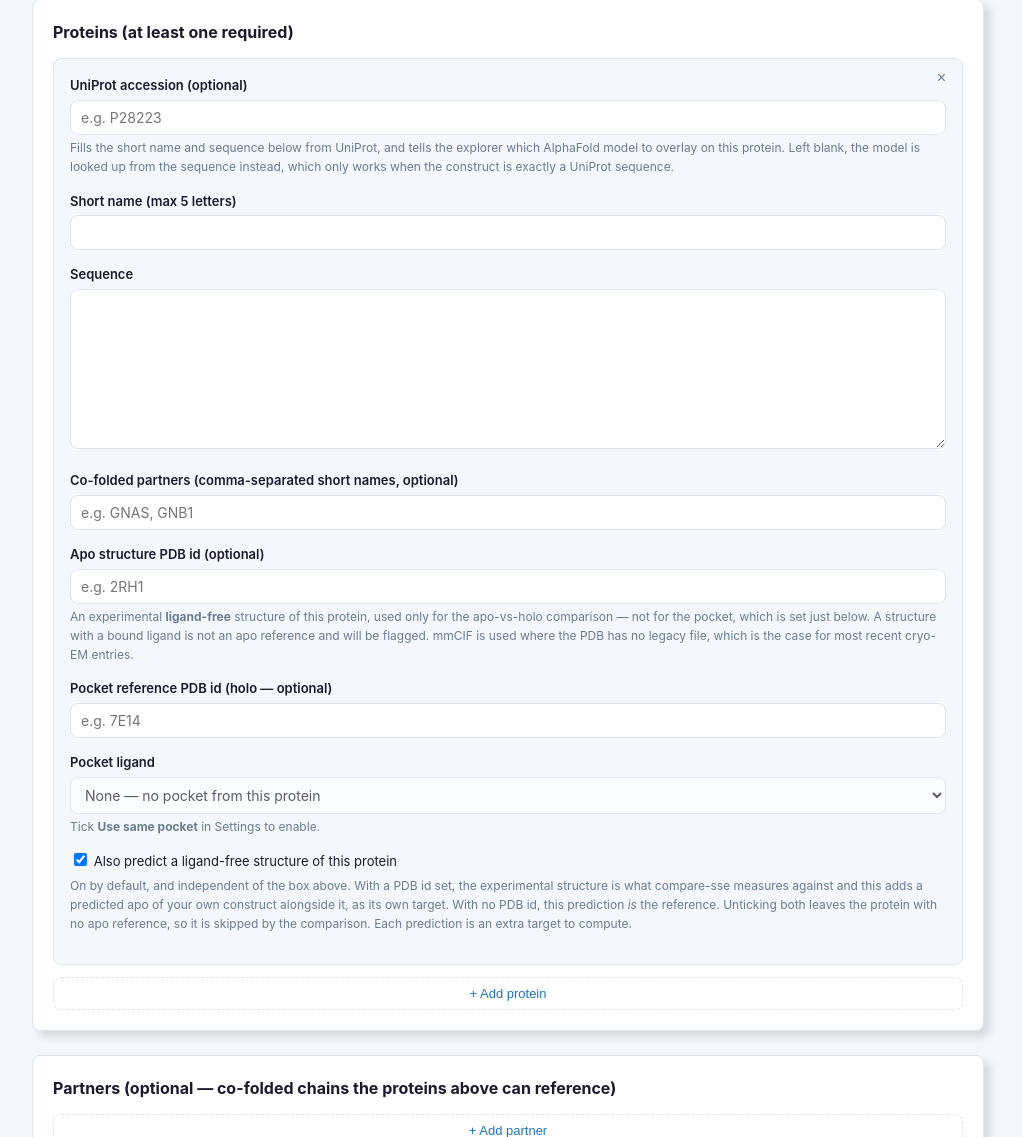
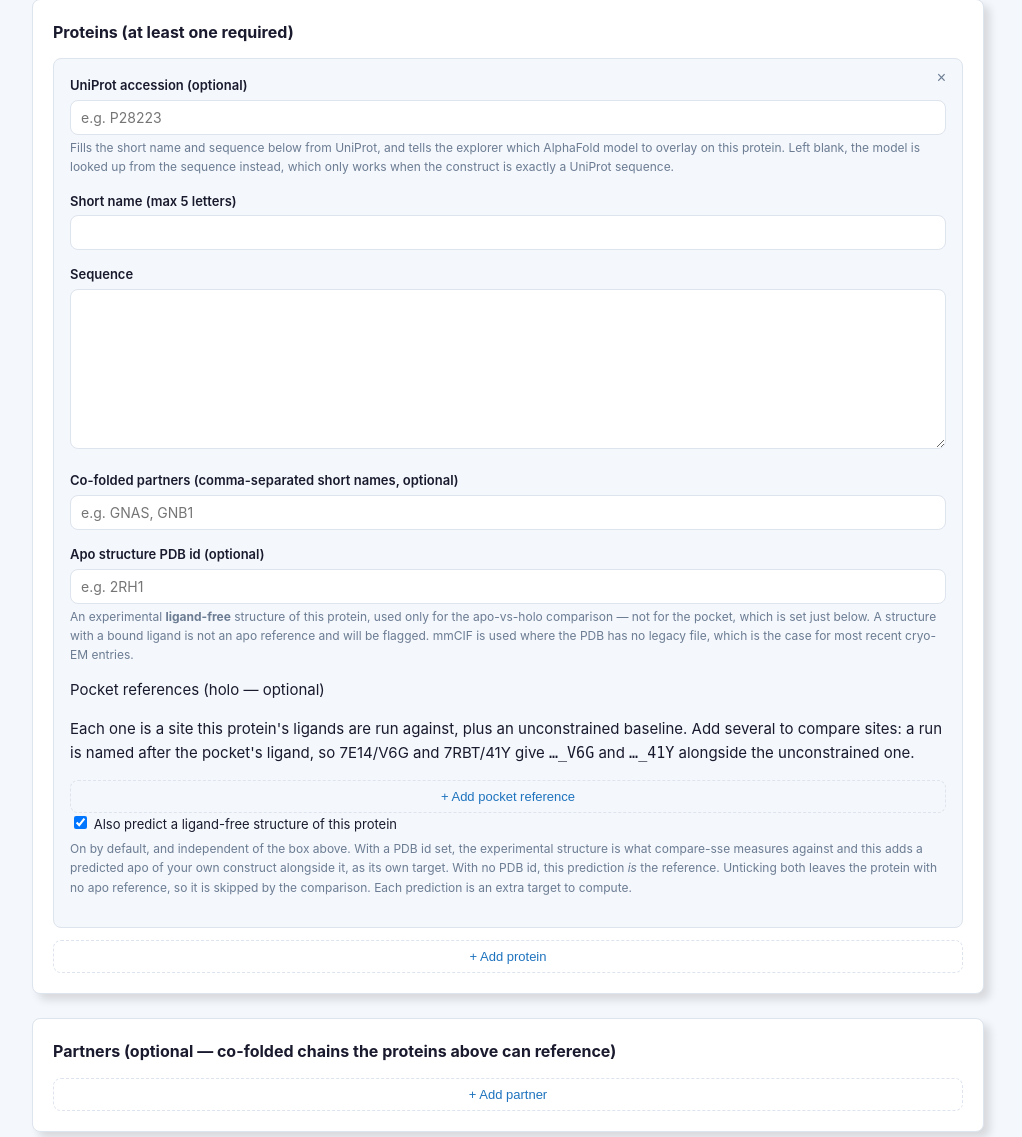
Before and after one commit to bellcheddar/BoltzMaker, a Flask app: page /new in a window 1280 px wide. Shown: the part 583-1720 px from the top of the page, without its empty margins (132-1154 px from the left). Run offline with Flask 3, Linux system fonts and the light colour scheme.

Commit message:
Let a protein carry several pocket references
One field per protein only gave a matrix by accident: it worked for two receptors
each naming one site, because every site was applied to every protein, but that
was invisible in the form and gave no way to compare two sites on a single
protein. Each protein now has a repeatable list with an "+ Add pocket reference"
button, and each entry is applied to the protein that named it.

Pocket rows repeat inside repeating protein rows, so position cannot say who owns
one once a row is added or removed. Each carries `pocket_owner[]`, the ordinal of
its protein row, restamped on every change and again on submit -- the same
reasoning as protein_apo_predict[], and tested by putting a pocket on the second
protein and asserting it does not land on the first.

Two references on one protein sharing a ligand code are refused, because target
stems are keyed by that code and would collide.

Co-Authored-By: Claude Opus 5 <noreply@anthropic.com>
Claude-Session: https://claude.ai/code/session_013Berx5YBoFWtvXMTRmrJd9

```diff
--- a/web/static/js/wizard.js
+++ b/web/static/js/wizard.js
@@ -247,85 +247,113 @@ var BoltzWizard = (function () {
   });
 })();
 
-/* "Use same pocket": list the ligands in each PROTEIN row's holo reference and let
-   the user pick which one names a site to test.
+/* "Use same pocket": repeatable pocket references on each protein row.
 
-   Every site named across all proteins is run against every protein, so two proteins
-   each naming one gives the full matrix. Waters, ions, buffers, sugars and lipids are
-   filtered server-side in pocket.py, so this file never has to know that cholesterol
-   is not a ligand -- and an empty list is a real answer that gets said out loud.  */
+   Each reference names a site the protein's ligands are run against, alongside an
+   unconstrained baseline. `pocket_owner[]` carries the ordinal of the protein row a
+   pocket sits in, restamped on every change and again on submit: these rows repeat
+   inside a repeating row, so position alone cannot say which protein a pocket belongs
+   to once any row is added or removed.
+
+   Waters, ions, buffers, sugars and lipids are filtered server-side in pocket.py, so
+   this file never has to know that cholesterol is not a ligand, and an empty list is a
+   real answer that gets said out loud.  */
 (function () {
   var LOOKUP = "/auto/pocket-ligands/";
   var toggle = document.getElementById("use-same-pocket");
   if (!toggle) return;
 
-  /* Enabled rather than revealed: hiding these made the feature invisible to anyone
-     who had not already found the checkbox, which is most people looking for it. */
-  function showHide() {
-    var on = toggle.checked;
-    var controls = document.querySelectorAll(
-      '.md-pocket-field input, .md-pocket-field select, .md-pocket-distance input');
-    for (var i = 0; i < controls.length; i++) controls[i].disabled = !on;
-    var notes = document.querySelectorAll(".md-pocket-status");
-    for (var k = 0; k < notes.length; k++) {
-      if (!on) notes[k].textContent = "Tick Use same pocket in Settings to enable.";
-      else if (/Tick /.test(notes[k].textContent))
-        notes[k].textContent = "Enter a holo PDB id above to list its ligands.";
-    }
-    if (on) {
-      var ids = document.querySelectorAll('input[name="protein_pocket_pdb[]"]');
-      for (var j = 0; j < ids.length; j++) if (ids[j].value.trim()) load(ids[j]);
+  function proteinRows() {
+    var c = document.getElementById("protein-rows");
+    return c ? c.querySelectorAll(".md-repeat-block") : [];
+  }
+
+  /* Ordinals are only meaningful at the moment they are read, so restamp rather than
+     trusting whatever a cloned row happened to carry. */
+  function restamp() {
+    var rows = proteinRows();
+    for (var i = 0; i < rows.length; i++) {
+      var owners = rows[i].querySelectorAll('input[name="pocket_owner[]"]');
+      for (var j = 0; j < owners.length; j++) owners[j].value = String(i);
     }
   }
 
-  function partsFor(input) {
-    var row = input.closest(".md-row") || input.parentNode.parentNode;
-    return {
-      select: row ? row.querySelector('select[name="protein_pocket_ligand[]"]') : null,
-      status: row ? row.querySelector(".md-pocket-status") : null
-    };
+  function setEnabled() {
+    var on = toggle.checked;
+    var dist = document.querySelector(".md-pocket-distance");
+    if (dist) dist.hidden = false;
+    var controls = document.querySelectorAll(
+      '.md-pocket-distance input, .add-pocket, .md-pocket-row input, .md-pocket-row select');
+    for (var i = 0; i < controls.length; i++) controls[i].disabled = !on;
   }
 
+  function statusOf(row) { return row.querySelector(".md-pocket-status"); }
+
   function load(input) {
-    var p = partsFor(input);
-    if (!p.select || !p.status) return;
+    var row = input.closest(".md-pocket-row");
+    if (!row) return;
+    var select = row.querySelector('select[name="pocket_ligand[]"]');
+    var status = statusOf(row);
     var id = input.value.trim();
-    if (!id) { p.status.textContent = "Enter a holo PDB id above to list its ligands."; return; }
-    p.status.textContent = "Looking up ligands in " + id.toUpperCase() + "\u2026";
+    if (!select || !status) return;
+    if (!id) { status.textContent = "Waters, ions, sugars and lipids are filtered out."; return; }
+    status.textContent = "Looking up ligands in " + id.toUpperCase() + "\u2026";
     fetch(LOOKUP + encodeURIComponent(id) + ".json")
       .then(function (r) { return r.json().then(function (d) { return { ok: r.ok, d: d }; }); })
       .then(function (res) {
-        while (p.select.options.length > 1) p.select.remove(1);
-        if (!res.ok) { p.status.textContent = res.d.error || "Lookup failed."; return; }
+        while (select.options.length > 1) select.remove(1);
+        if (!res.ok) { status.textContent = res.d.error || "Lookup failed."; return; }
         var ligands = res.d.ligands || [];
         if (!ligands.length) {
-          p.status.textContent = res.d.pdb_id + " has no ligand that could define a pocket "
-            + "\u2014 only waters, ions, sugars or lipids. That is an apo structure, not a "
-            + "holo one; pick a structure with this ligand bound.";
+          status.textContent = res.d.pdb_id + " has no ligand that could define a pocket "
+            + "\u2014 only waters, ions, sugars or lipids. That is an apo structure; a pocket "
+            + "needs a holo one.";
           return;
         }
         for (var i = 0; i < ligands.length; i++) {
           var o = document.createElement("option");
           o.value = ligands[i].key;
           o.textContent = ligands[i].label;
-          p.select.appendChild(o);
+          select.appendChild(o);
         }
-        p.select.selectedIndex = 1;      /* largest, which the endpoint sorts first */
-        p.status.textContent = ligands.length === 1
-          ? "One ligand found; its pocket will be used."
+        select.selectedIndex = 1;      /* largest, which the endpoint sorts first */
+        status.textContent = ligands.length === 1
+          ? "One ligand found; its site will be used."
           : ligands.length + " ligands found \u2014 the largest is selected.";
       })
-      .catch(function () { p.status.textContent = "Could not reach the server."; });
+      .catch(function () { status.textContent = "Could not reach the server."; });
   }
 
-  toggle.addEventListener("change", showHide);
+  document.addEventListener("click", function (event) {
+    var el = event.target;
+    if (!el || !el.matches) return;
+    if (el.matches(".add-pocket")) {
+      var host = el.closest(".md-repeat-block");
+      var container = host ? host.querySelector(".md-pocket-rows") : null;
+      var tpl = document.getElementById("tpl-pocket");
+      if (container && tpl) {
+        container.appendChild(tpl.content.cloneNode(true));
+        var added = container.lastElementChild;
+        var remove = added.querySelector(".md-remove-row");
+        if (remove) remove.addEventListener("click", function () {
+          added.parentNode.removeChild(added); restamp();
+        });
+        restamp(); setEnabled();
+      }
+    }
+    if (el.id === "add-protein") setTimeout(function () { restamp(); setEnabled(); }, 0);
+  });
+
   document.addEventListener("change", function (event) {
     var el = event.target;
-    if (!toggle.checked || !el || !el.matches) return;
-    if (el.matches('input[name="protein_pocket_pdb[]"]')) load(el);
+    if (!el || !el.matches) return;
+    if (el === toggle) setEnabled();
+    if (el.matches('input[name="pocket_pdb[]"]')) load(el);
   });
-  document.addEventListener("click", function (event) {
-    if (event.target && event.target.id === "add-protein") setTimeout(showHide, 0);
-  });
-  showHide();
+
+  /* Ordinals must be right at submit time above all. */
+  var form = document.querySelector("form");
+  if (form) form.addEventListener("submit", restamp);
+
+  restamp(); setEnabled();
 })();
--- a/web/templates/_wizard_fields.html
+++ b/web/templates/_wizard_fields.html
@@ -112,16 +112,14 @@
         combinations per ligand, plus an unconstrained baseline each. Applying a site to
         a protein it was not solved on is a projection through a sequence alignment, and
         a hypothesis rather than a reproduction.  #}
-    <div class="md-field md-pocket-field">
-      <label>Pocket reference PDB id (holo &mdash; optional)</label>
-      <input type="text" name="protein_pocket_pdb[]" maxlength="4" placeholder="e.g. 7E14" disabled>
-    </div>
-    <div class="md-field md-pocket-field">
-      <label>Pocket ligand</label>
-      <select name="protein_pocket_ligand[]" disabled>
-        <option value="">None &mdash; no pocket from this protein</option>
-      </select>
-      <p class="md-hint md-pocket-status">Tick <b>Use same pocket</b> in Settings to enable.</p>
+    <div class="md-pocket-field">
+      <label>Pocket references (holo &mdash; optional)</label>
+      <p class="md-hint">Each one is a site this protein's ligands are run against, plus an
+        unconstrained baseline. Add several to compare sites: a run is named after the
+        pocket's ligand, so 7E14/V6G and 7RBT/41Y give <code>&hellip;_V6G</code> and
+        <code>&hellip;_41Y</code> alongside the unconstrained one.</p>
+      <div class="md-pocket-rows"></div>
+      <button type="button" class="md-add-row-btn add-pocket" disabled>+ Add pocket reference</button>
     </div>
 
     {#  Website metadata, not a pipeline input: it names the entry whose AlphaFold
@@ -170,6 +168,28 @@
   </div>
 </template>
 
+{#  One pocket reference. `pocket_owner[]` carries the ordinal of the protein row it
+    sits in, stamped by wizard.js: these rows repeat inside a repeating row, so
+    position alone cannot say which protein a pocket belongs to once any row is
+    added or removed. Same reasoning as protein_apo_predict[] above.  #}
+<template id="tpl-pocket">
+  <div class="md-repeat-block md-pocket-row">
+    <button type="button" class="md-remove-row" aria-label="Remove">&times;</button>
+    <input type="hidden" name="pocket_owner[]" value="0">
+    <div class="md-field">
+      <label>Holo PDB id</label>
+      <input type="text" name="pocket_pdb[]" maxlength="4" placeholder="e.g. 7E14">
+    </div>
+    <div class="md-field">
+      <label>Pocket ligand</label>
+      <select name="pocket_ligand[]">
+        <option value="">Enter a PDB id to list its ligands</option>
+      </select>
+      <p class="md-hint md-pocket-status">Waters, ions, sugars and lipids are filtered out.</p>
+    </div>
+  </div>
+</template>
+
 <template id="tpl-ligand">
   <div class="md-repeat-block">
     <button type="button" class="md-remove-row" title="Remove">&times;</button>
```
Also changed, not shown: tests/test_pocket.py (+48 -11 lines), web/boltzmaker_web/views_auto.py (+68 -60 lines), README.md.
